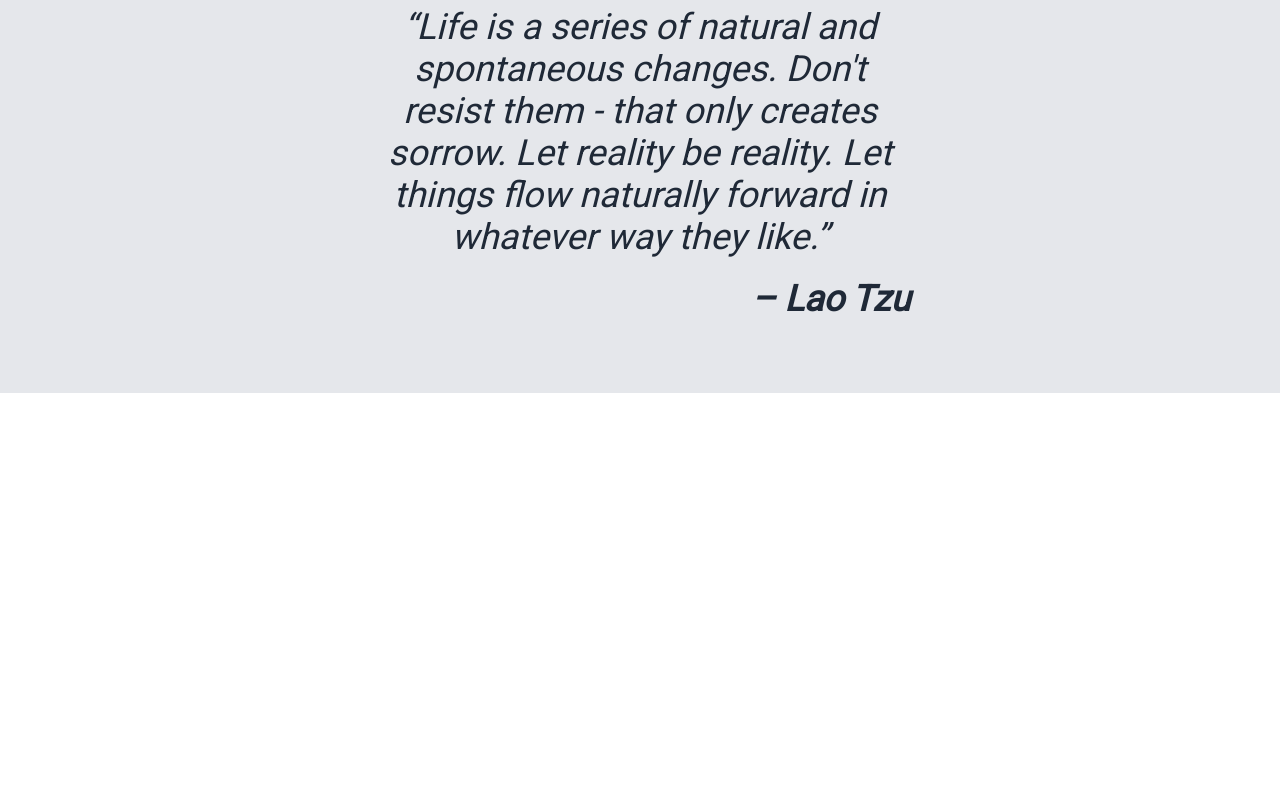
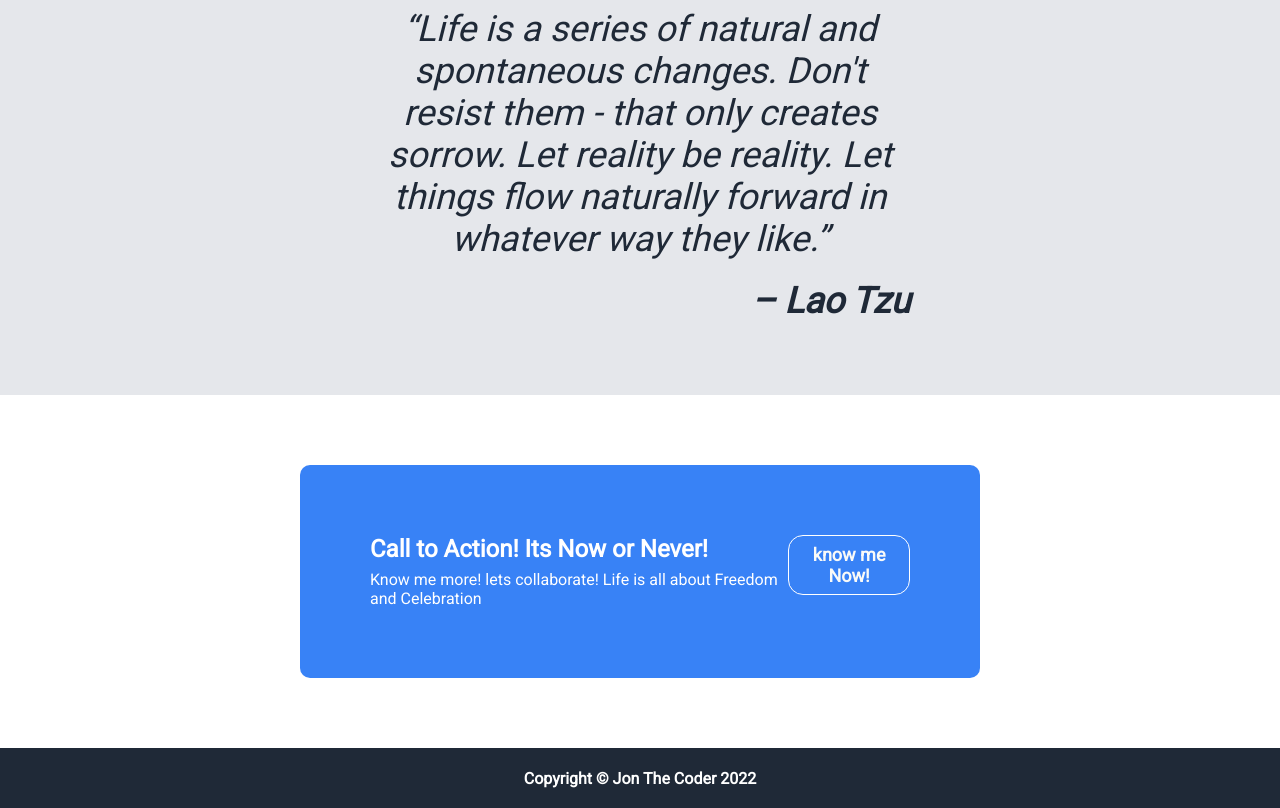
Before and after one commit to jon-thecoder/project-landing-page, a plain HTML site: page index.html in a window 1280 px wide. Shown: the part 1168-1976 px from the top of the page. Before the commit the page ends 1561 px from the top, so only its background shows below. Drawn offline with Linux system fonts and the light colour scheme.

Commit message:
project-landing-page version 1 completed

```diff
--- a/index.html
+++ b/index.html
@@ -61,5 +61,17 @@
                 <span>– Lao Tzu</span></p>
          </div>
      </div>
+     <div class="section-four">
+        <div class="call-to-action">
+            <h3>Call to Action! Its Now or Never! </h3>
+            <p>Know me more! lets collaborate! Life is all about Freedom and Celebration</p>
+        </div>
+        <div class="sign-up">
+            <button class="knowme">know me Now!</button>
+        </div>
+    </div>
+    <div class="footer">
+        <p>Copyright &copy; Jon The Coder 2022</p>
+    </div>
 </body>
 </html>
--- a/style.css
+++ b/style.css
@@ -58,8 +58,8 @@ li a {
     padding: 8px 16px;
     font-size: 18px;
     border-radius: 15px;
-    border: none;
-
+    border: 1px solid #fff;
+    font-weight: 900;
 }
 .hero-img img{
     max-width: 480px;
@@ -121,3 +121,27 @@ li a {
     text-align: right;
     font-weight: bolder;
 }
+/* section-4 styling */
+.section-four{
+    display: flex;
+    margin: 70px 300px;
+    justify-content: space-between;
+    background-color: #3882f6;
+    color: #fff;
+    border-radius: 10px;
+    padding: 70px;
+}
+.call-to-action h3{
+    font-size: 24px;
+    font-weight: bold;
+    margin-bottom: 7px;
+}
+.footer{
+    display: flex;
+    height: 60px;
+    background-color: #1F2937;
+    color: #fff;
+    font-weight: 900;
+    justify-content: center;
+    align-items: center;
+}
```
